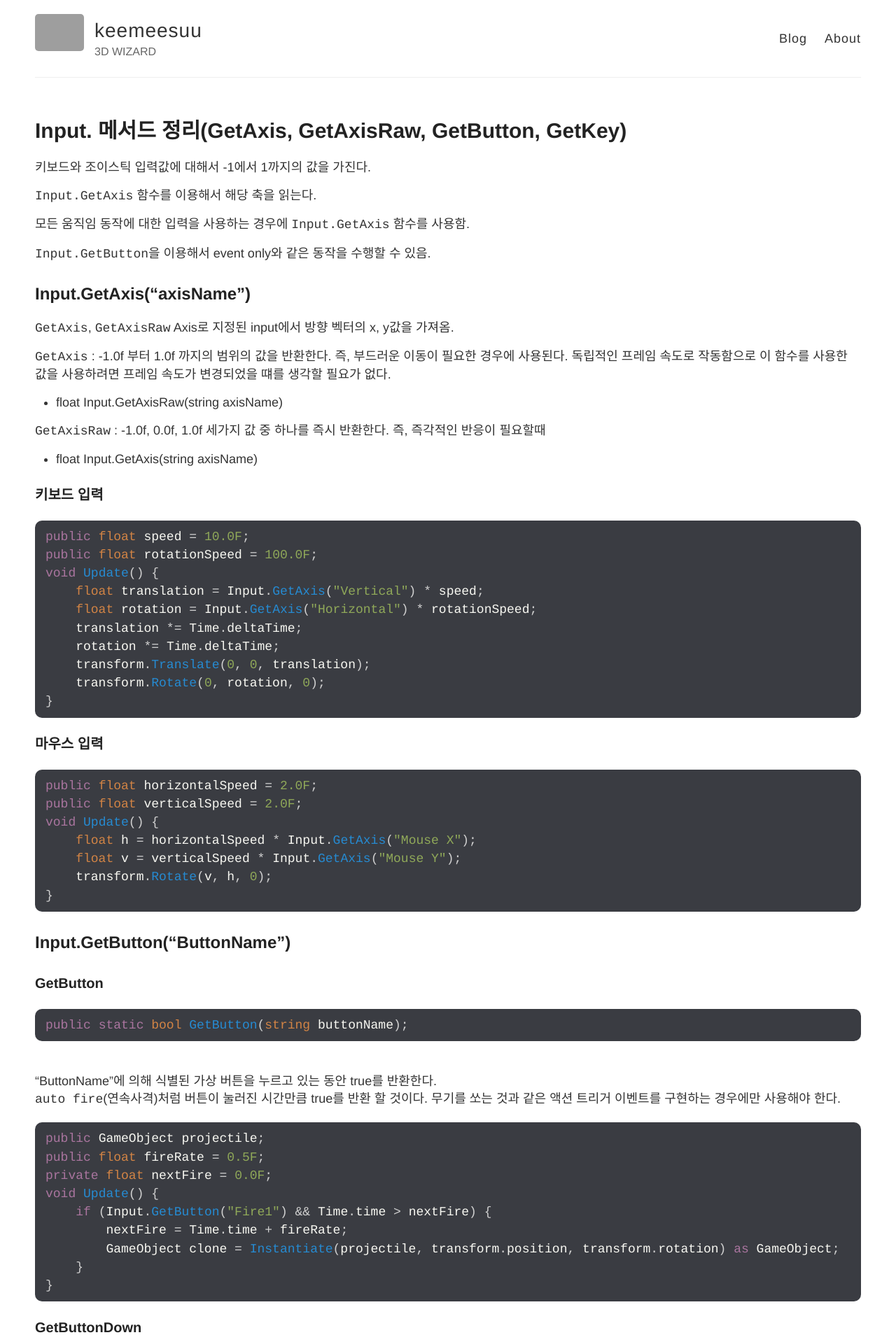
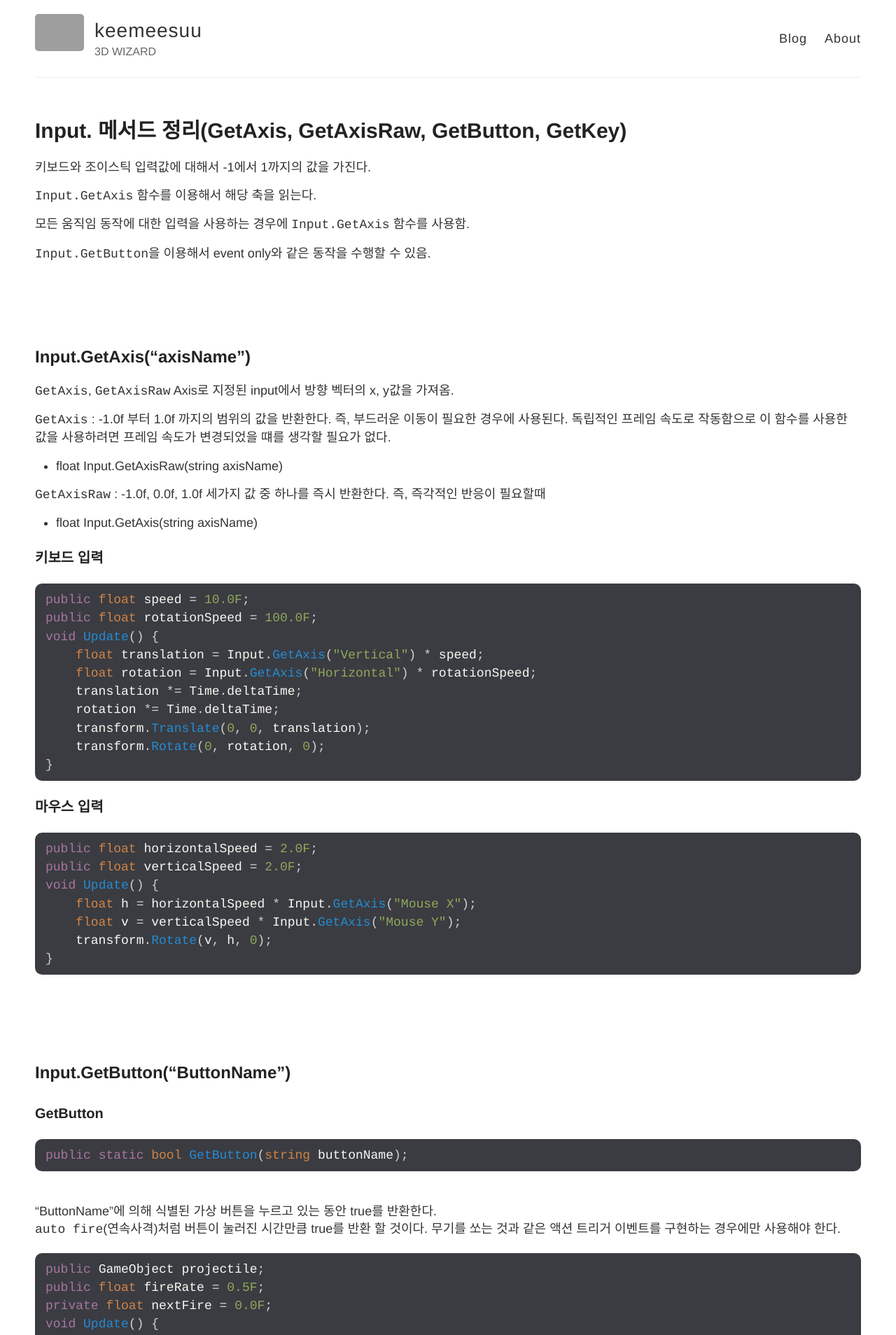
Before and after one commit to keemeesuu/keemeesuu.github.io, a Jekyll site: the page built from _posts/dev/unity/2021-01-24-Input.md, in a window 1280 px wide. Shown: the top 1908 px of the page at 70% size. Built offline with Jekyll 4.4.1, drawn with Linux system fonts in a browser that asks for light colours; grey boxes are pictures that could not be loaded.

Commit message:
Update 2021-01-24-Input.md

````diff
--- a/_posts/dev/unity/2021-01-24-Input.md
+++ b/_posts/dev/unity/2021-01-24-Input.md
@@ -17,6 +17,7 @@ tags: [ unity, awake, start, update, lateupdate ]
 
 `Input.GetButton`을 이용해서 event only와 같은 동작을 수행할 수 있음.
 
+<br><br><br>
 
 ## Input.GetAxis("axisName")
 
@@ -53,6 +54,7 @@ void Update() {
     transform.Rotate(v, h, 0);
 }
 ```
+<br><br><br>
 
 ## Input.GetButton("ButtonName")
 
@@ -106,6 +108,7 @@ void Update() {
 }
 ```
 
+<br><br><br>
 
 ## Input.GetKey("ButtonName")
 
````
